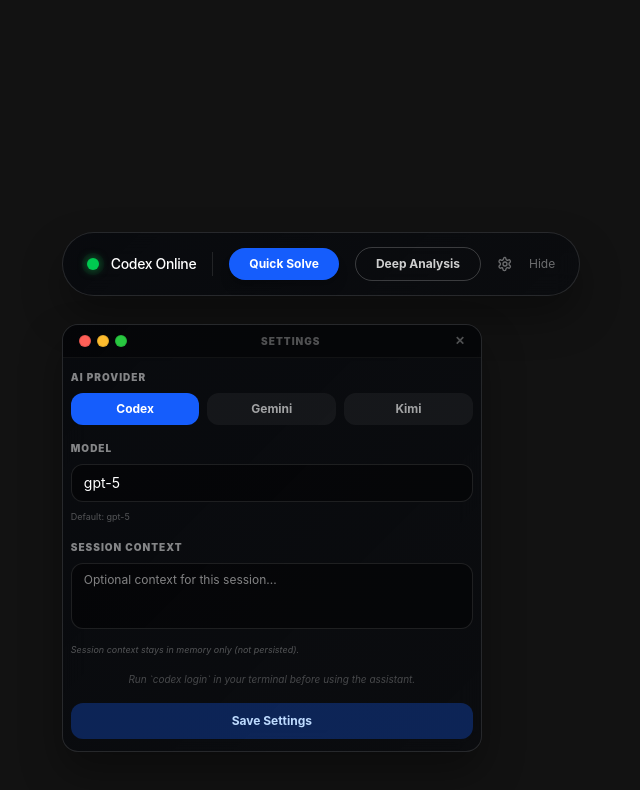
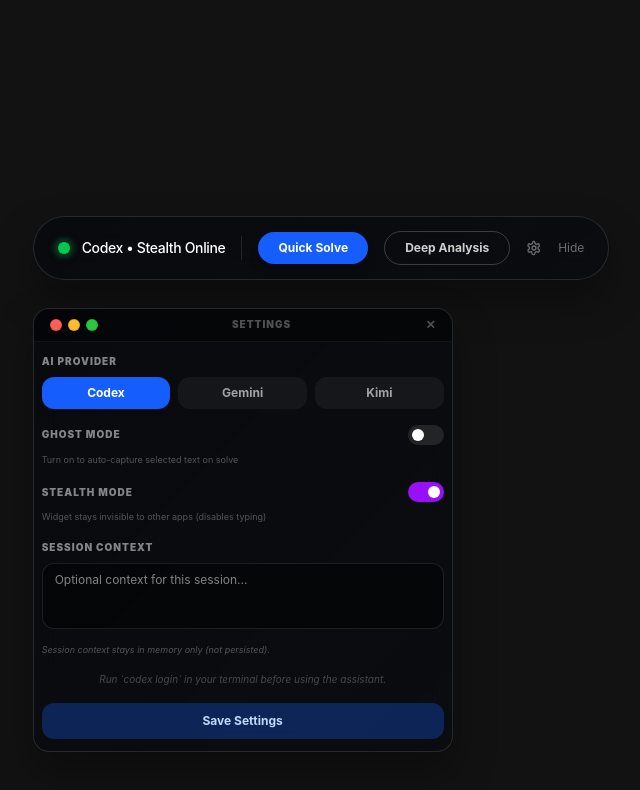
Before and after one commit to Eberewill/ai-assist-widget, a React (Vite) app: page / in a window 1280 px wide. Both pictures are taken after a click on the button 824 px from the left and 720 px from the top of the page. Shown: the top 790 px of the page, without its empty margins (319-959 px from the left). Built offline with nearby package versions, Linux system fonts and the light colour scheme.

Commit message:
feat: Implement Ghost Mode and Stealth Mode toggles in AssistantWidget; update Kimi model version

```diff
--- a/electron/main.ts
+++ b/electron/main.ts
@@ -22,7 +22,7 @@
 const DEBUG_CAPTURE_DIR = 'debug_captures'
 const CODEX_DEFAULT_MODEL = 'gpt-5'
 const GEMINI_DEFAULT_MODEL = 'gemini-2.0-flash'
-const KIMI_DEFAULT_MODEL = 'kimi-k2-0711-preview'
+const KIMI_DEFAULT_MODEL = 'kimi-k2.5'
 const MAX_HISTORY_MESSAGES = 10
 const MAX_SEMANTIC_CHARS = 18000
 
@@ -56,6 +56,8 @@
     imageMimeType?: string
     semanticStructure?: unknown
     messages?: SolveMessage[]
+    ghostMode?: boolean
+    selectedText?: string
 }
 
 type PythonBridgeData = Record<string, unknown>
@@ -238,9 +240,9 @@
     return candidate
 }
 
-function runPythonBridge(pythonCommand: string, bridgePath: string) {
+function runPythonBridge(pythonCommand: string, bridgePath: string, args: string[] = []) {
     return new Promise<PythonBridgeData>((resolve, reject) => {
-        execFile(pythonCommand, [bridgePath], { env: process.env }, (error, stdout, stderr) => {
+        execFile(pythonCommand, [bridgePath, ...args], { env: process.env }, (error, stdout, stderr) => {
             if (error) {
                 const message = stderr?.toString().trim() || error.message
                 const wrapped = new Error(`[PYTHON] ${message}`)
@@ -276,6 +278,30 @@
     for (const pythonCommand of PYTHON_COMMAND_CANDIDATES) {
         try {
             return await runPythonBridge(pythonCommand, bridgePath)
+        } catch (error) {
+            const candidateError = error as NodeJS.ErrnoException
+            if (candidateError.code === 'ENOENT') {
+                lastError = candidateError
+                continue
+            }
+            throw error
+        }
+    }
+
+    throw lastError || new Error('Python bridge failed to execute')
+}
+
+async function getSelectedText(): Promise<{ success: boolean; text?: string; error?: string }> {
+    const bridgePath = resolvePythonBridgePath()
+    let lastError: Error | null = null
+
+    for (const pythonCommand of PYTHON_COMMAND_CANDIDATES) {
+        try {
+            const result = await runPythonBridge(pythonCommand, bridgePath, ['get-selected-text'])
+            if (typeof result === 'object' && result !== null) {
+                return result as { success: boolean; text?: string; error?: string }
+            }
+            return { success: false, error: 'Invalid response from Python bridge' }
         } catch (error) {
             const candidateError = error as NodeJS.ErrnoException
             if (candidateError.code === 'ENOENT') {
@@ -341,6 +367,11 @@
     const history = request.messages ?? []
     if (history.length) {
         sections.push(`Conversation history:\n${formatConversation(history)}`)
+    }
+
+    // Include selected text if available (Ghost Mode)
+    if (request.selectedText) {
+        sections.push(`USER'S CURRENTLY SELECTED TEXT:\n"""\n${request.selectedText}\n"""\n\nUse this selected text as the primary context for solving the user's request.`)
     }
 
     if (request.semanticStructure !== undefined) {
@@ -577,6 +608,9 @@
         throw new Error('Kimi API key is required. Please add your API key in settings.')
     }
 
+    // Log key info for debugging (mask the actual key)
+    console.log('[MAIN] Kimi API Key present:', apiKey ? `Yes (${apiKey.length} chars, starts with ${apiKey.slice(0, 4)}...)` : 'No')
+
     const model = request.model?.trim() || KIMI_DEFAULT_MODEL
     const prompt = buildAIPrompt(request)
 
@@ -640,6 +674,7 @@
             },
             (res) => {
                 let data = ''
+                console.log('[MAIN] Kimi API response status:', res.statusCode)
                 res.on('data', (chunk) => {
                     data += chunk
                 })
@@ -647,6 +682,7 @@
                     try {
                         const response = JSON.parse(data)
                         if (response.error) {
+                            console.error('[MAIN] Kimi API error response:', JSON.stringify(response.error))
                             reject(new Error(`Kimi API error: ${response.error.message || JSON.stringify(response.error)}`))
                             return
                         }
@@ -657,6 +693,7 @@
                         }
                         resolve(text)
                     } catch (parseError) {
+                        console.error('[MAIN] Kimi raw response:', data)
                         reject(new Error(`Failed to parse Kimi response: ${(parseError as Error).message}`))
                     }
                 })
@@ -696,10 +733,12 @@
 function registerIpcHandlers() {
     ipcMain.removeHandler('capture-screen')
     ipcMain.removeHandler('resize-window')
+    ipcMain.removeHandler('set-focusable')
     ipcMain.removeHandler('open-screen-capture-settings')
     ipcMain.removeHandler('analyze-screen-deep')
     ipcMain.removeHandler('solve-with-codex')
     ipcMain.removeHandler('solve-with-ai')
+    ipcMain.removeHandler('get-selected-text')
 
     ipcMain.handle('capture-screen', async () => {
         if (captureInProgress) throw new Error('Capture already in progress')
@@ -731,9 +770,21 @@
         }
     })
 
-    // New unified AI handler
+    // New unified AI handler with Ghost Mode support
     ipcMain.handle('solve-with-ai', async (_event, request: SolveRequest) => {
         try {
+            // If ghost mode is enabled, automatically get selected text
+            if (request.ghostMode) {
+                try {
+                    const selectedResult = await getSelectedText()
+                    if (selectedResult.success && selectedResult.text) {
+                        request.selectedText = selectedResult.text
+                    }
+                } catch (ghostError) {
+                    console.warn('[MAIN] Ghost mode failed to get selected text:', ghostError)
+                    // Continue without selected text if ghost mode fails
+                }
+            }
             return await solveWithAI(request)
         } catch (error) {
             console.error('[MAIN] solve-with-ai failed:', error)
@@ -741,8 +792,27 @@
         }
     })
 
+    ipcMain.handle('get-selected-text', async () => {
+        try {
+            return await getSelectedText()
+        } catch (error) {
+            console.error('[MAIN] get-selected-text failed:', error)
+            throw error instanceof Error ? error : new Error(String(error))
+        }
+    })
+
     ipcMain.handle('resize-window', (_event, { width, height }) => {
         setWindowSize(width || WINDOW_DEFAULT_WIDTH, height || WINDOW_MIN_HEIGHT)
+    })
+
+    // Temporarily enable/disable focus for settings input fields
+    ipcMain.handle('set-focusable', (_event, { focusable }: { focusable: boolean }) => {
+        if (win) {
+            win.setFocusable(focusable)
+            if (focusable) {
+                win.focus()
+            }
+        }
     })
 
     ipcMain.handle('open-screen-capture-settings', () => {
@@ -783,18 +853,10 @@
         win.setFullScreenable(false)
     }
 
-    // Prevent the window from taking focus on click
+    // Prevent the window from taking focus on click (when focusable is false)
     win.setIgnoreMouseEvents(false)
 
-    // Handle focus-stealing prevention
-    win.on('focus', () => {
-        // Immediately blur the window if it somehow gets focus
-        if (win) {
-            win.blur()
-        }
-    })
-
-    // Prevent window from activating on show
+    // Maintain always-on-top when window shows
     win.on('show', () => {
         if (win && process.platform === 'darwin') {
             win.setAlwaysOnTop(true, 'screen-saver', 1)
--- a/electron/preload.ts
+++ b/electron/preload.ts
@@ -3,10 +3,12 @@
 const allowedChannels = new Set([
     'capture-screen',
     'resize-window',
+    'set-focusable',
     'open-screen-capture-settings',
     'analyze-screen-deep',
     'solve-with-codex',
     'solve-with-ai',
+    'get-selected-text',
 ])
 
 function ensureAllowed(channel: string) {
--- a/src/components/AssistantWidget.tsx
+++ b/src/components/AssistantWidget.tsx
@@ -7,7 +7,7 @@
 const EXPANDED_WIDTH = 960
 const DEFAULT_MODEL = 'gpt-5'
 const DEFAULT_GEMINI_MODEL = 'gemini-2.0-flash'
-const DEFAULT_KIMI_MODEL = 'kimi-k2-0711-preview'
+const DEFAULT_KIMI_MODEL = 'kimi-k2.5'
 
 type ChatRole = 'user' | 'assistant'
 
@@ -51,6 +51,7 @@
         role: ChatRole
         text: string
     }>
+    ghostMode?: boolean
 }
 
 function getIpcBridge() {
@@ -151,6 +152,8 @@
     const [modelName, setModelName] = useState(localStorage.getItem('ai_model') || DEFAULT_MODEL)
     const [geminiApiKey, setGeminiApiKey] = useState(localStorage.getItem('gemini_api_key') || '')
     const [kimiApiKey, setKimiApiKey] = useState(localStorage.getItem('kimi_api_key') || '')
+    const [ghostMode, setGhostMode] = useState(localStorage.getItem('ghost_mode') === 'true')
+    const [stealthMode, setStealthMode] = useState(localStorage.getItem('stealth_mode') !== 'false') // Default ON
 
     const followUpImageInputRef = useRef<HTMLInputElement | null>(null)
 
@@ -189,6 +192,20 @@
             console.warn('[RENDERER] Window resize failed:', error)
         })
     }, [response, messages.length, showSettings, isCollapsed])
+
+    // Enable focus when settings is open or stealth mode is off
+    useEffect(() => {
+        const ipc = getIpcBridge()
+        if (!ipc?.invoke) {
+            return
+        }
+
+        // Focusable when: settings is open OR stealth mode is disabled
+        const shouldBeFocusable = showSettings || !stealthMode
+        ipc.invoke('set-focusable', { focusable: shouldBeFocusable }).catch((error: unknown) => {
+            console.warn('[RENDERER] Focus toggle failed:', error)
+        })
+    }, [showSettings, stealthMode])
 
     const runAISolve = async (request: SolveRequest) => {
         const ipc = getIpcBridge()
@@ -247,6 +264,7 @@
                 prompt: buildQuickSolvePrompt(sessionContext),
                 imageBase64: captureData,
                 imageMimeType: 'image/png',
+                ghostMode,
             })
 
             const { cleanText, suggestions } = processResponse(fullText)
@@ -308,6 +326,7 @@
                 imageBase64: captureData,
                 imageMimeType: 'image/png',
                 semanticStructure: structure,
+                ghostMode,
             })
 
             const { cleanText, suggestions } = processResponse(fullText)
@@ -380,6 +399,7 @@
                 imageBase64: followUpImage?.base64,
                 imageMimeType: followUpImage?.mimeType,
                 messages: nextMessages.map(({ role, text }) => ({ role, text })),
+                ghostMode,
             })
 
             const { cleanText, suggestions } = processResponse(fullText)
@@ -453,8 +473,14 @@
         localStorage.setItem('ai_model', nextModel)
         localStorage.setItem('gemini_api_key', geminiApiKey)
         localStorage.setItem('kimi_api_key', kimiApiKey)
+        localStorage.setItem('ghost_mode', String(ghostMode))
+        localStorage.setItem('stealth_mode', String(stealthMode))
         setShowSettings(false)
-        setResponse(`Settings updated. Using ${provider.toUpperCase()} with model: ${nextModel}`)
+        const modeLabels = []
+        if (ghostMode) modeLabels.push('Ghost')
+        if (stealthMode) modeLabels.push('Stealth')
+        const modeText = modeLabels.length > 0 ? ` (${modeLabels.join(' + ')} ON)` : ''
+        setResponse(`Settings updated. Using ${provider.toUpperCase()} with model: ${nextModel}${modeText}`)
     }
 
     const openScreenRecordingSettings = () => {
@@ -463,26 +489,24 @@
     }
 
     const getProviderLabel = () => {
+        let label = 'Codex'
         switch (provider) {
             case 'gemini':
-                return 'Gemini'
+                label = 'Gemini'
+                break
             case 'kimi':
-                return 'Kimi'
-            default:
-                return 'Codex'
+                label = 'Kimi'
+                break
         }
+        const modes = []
+        if (ghostMode) modes.push('Ghost')
+        if (stealthMode) modes.push('Stealth')
+        return modes.length > 0 ? `${label} • ${modes.join('+')}` : label
     }
 
-    const getModelPlaceholder = () => {
-        switch (provider) {
-            case 'gemini':
-                return DEFAULT_GEMINI_MODEL
-            case 'kimi':
-                return DEFAULT_KIMI_MODEL
-            default:
-                return DEFAULT_MODEL
-        }
-    }
+    const modelPlaceholder = provider === 'gemini' ? DEFAULT_GEMINI_MODEL : provider === 'kimi' ? DEFAULT_KIMI_MODEL : DEFAULT_MODEL
+    // Use modelPlaceholder to avoid TypeScript unused variable warning
+    void modelPlaceholder
 
     return (
         <div className="widget-layer flex flex-col items-stretch gap-3 pt-6 w-full px-4" aria-hidden="true">
@@ -671,20 +695,75 @@
                                         </div>
                                     </div>
 
-                                    {/* Model Input */}
+                                    {/* Ghost Mode Toggle */}
+                                    <div className="space-y-2">
+                                        <div className="flex items-center justify-between">
+                                            <label className="block text-[10px] text-white/50 uppercase font-black tracking-widest">Ghost Mode</label>
+                                            <button
+                                                type="button"
+                                                onClick={() => setGhostMode(!ghostMode)}
+                                                className={`no-drag relative inline-flex h-5 w-9 items-center rounded-full transition-colors ${
+                                                    ghostMode ? 'bg-blue-600' : 'bg-white/10'
+                                                }`}
+                                            >
+                                                <span
+                                                    className={`inline-block h-3 w-3 transform rounded-full bg-white transition-transform ${
+                                                        ghostMode ? 'translate-x-5' : 'translate-x-1'
+                                                    }`}
+                                                />
+                                            </button>
+                                        </div>
+                                        <p className="text-[9px] text-white/30">
+                                            {ghostMode
+                                                ? 'Automatically reads selected text without Cmd+C'
+                                                : 'Turn on to auto-capture selected text on solve'}
+                                        </p>
+                                    </div>
+
+                                    {/* Stealth Mode Toggle */}
+                                    <div className="space-y-2">
+                                        <div className="flex items-center justify-between">
+                                            <label className="block text-[10px] text-white/50 uppercase font-black tracking-widest">Stealth Mode</label>
+                                            <button
+                                                type="button"
+                                                onClick={() => setStealthMode(!stealthMode)}
+                                                className={`no-drag relative inline-flex h-5 w-9 items-center rounded-full transition-colors ${
+                                                    stealthMode ? 'bg-purple-600' : 'bg-white/10'
+                                                }`}
+                                            >
+                                                <span
+                                                    className={`inline-block h-3 w-3 transform rounded-full bg-white transition-transform ${
+                                                        stealthMode ? 'translate-x-5' : 'translate-x-1'
+                                                    }`}
+                                                />
+                                            </button>
+                                        </div>
+                                        <p className="text-[9px] text-white/30">
+                                            {stealthMode
+                                                ? 'Widget stays invisible to other apps (disables typing)'
+                                                : 'Turn OFF to enable typing in settings'}
+                                        </p>
+                                        {!stealthMode && (
+                                            <p className="text-[9px] text-yellow-400/70">
+                                                ⚠️ Other apps may detect widget focus
+                                            </p>
+                                        )}
+                                    </div>
+
+                                    {/* Model Input --}
                                     <div className="space-y-2">
                                         <label className="block text-[10px] text-white/50 uppercase font-black tracking-widest">Model</label>
                                         <input
                                             type="text"
                                             value={modelName}
                                             onChange={(e) => setModelName(e.target.value)}
-                                            placeholder={getModelPlaceholder()}
+                                            placeholder={modelPlaceholder}
                                             className="no-drag bg-black/40 border border-white/10 rounded-xl px-3 py-2 text-sm text-white w-full outline-none focus:border-blue-500/50"
                                         />
                                         <p className="text-[9px] text-white/30">
                                             {provider === 'codex' && 'Default: gpt-5'}
                                             {provider === 'gemini' && 'Default: gemini-2.0-flash'}
-                                            {provider === 'kimi' && 'Default: kimi-k2-0711-preview'}
+                                            {provider === 'kimi' && 'Default: kimi-k2.5'}
                                         </p>
                                     </div>
 
```
Also changed, not shown: 1 other file (tests, documents, lock files or other folders).
